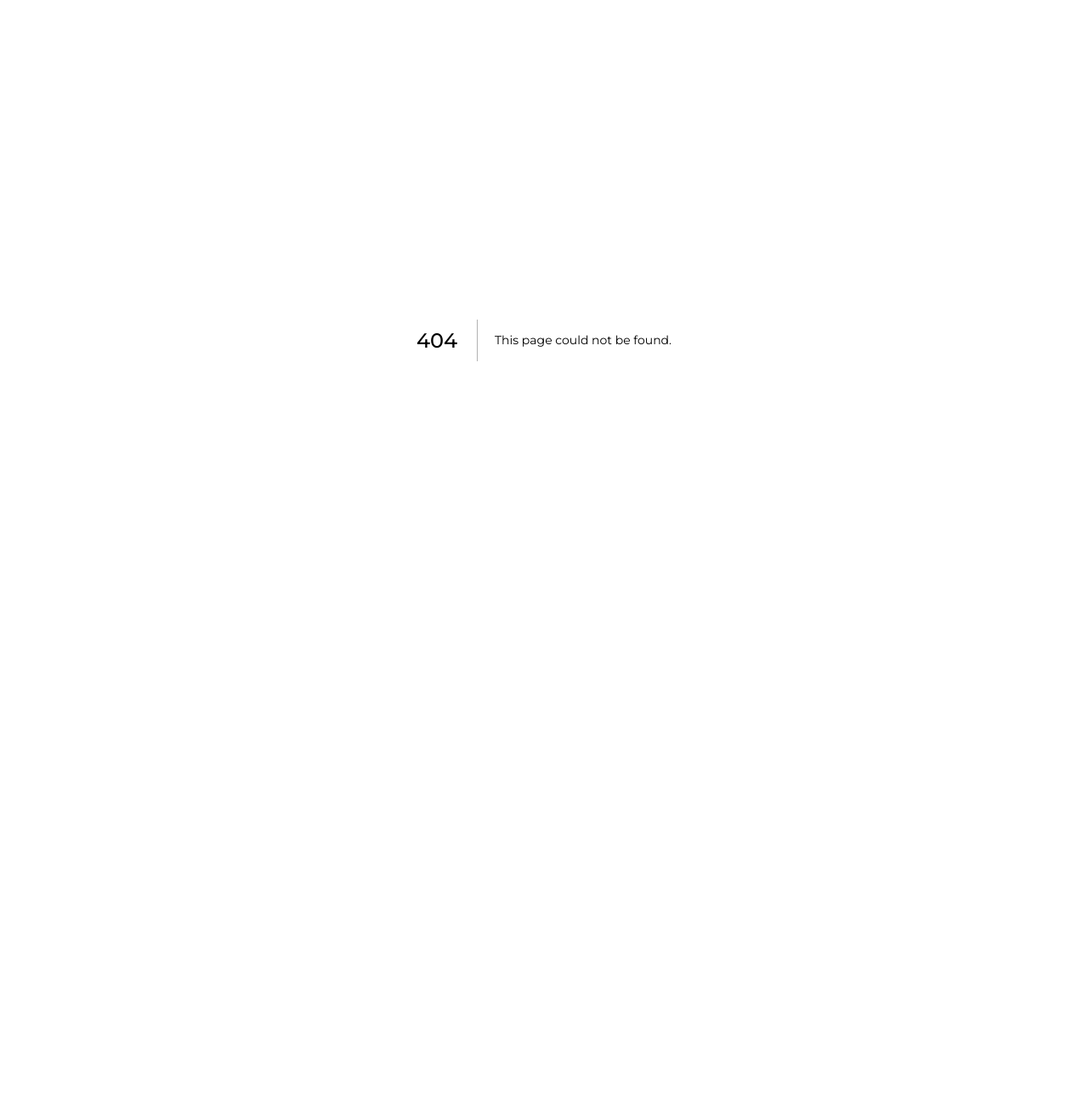
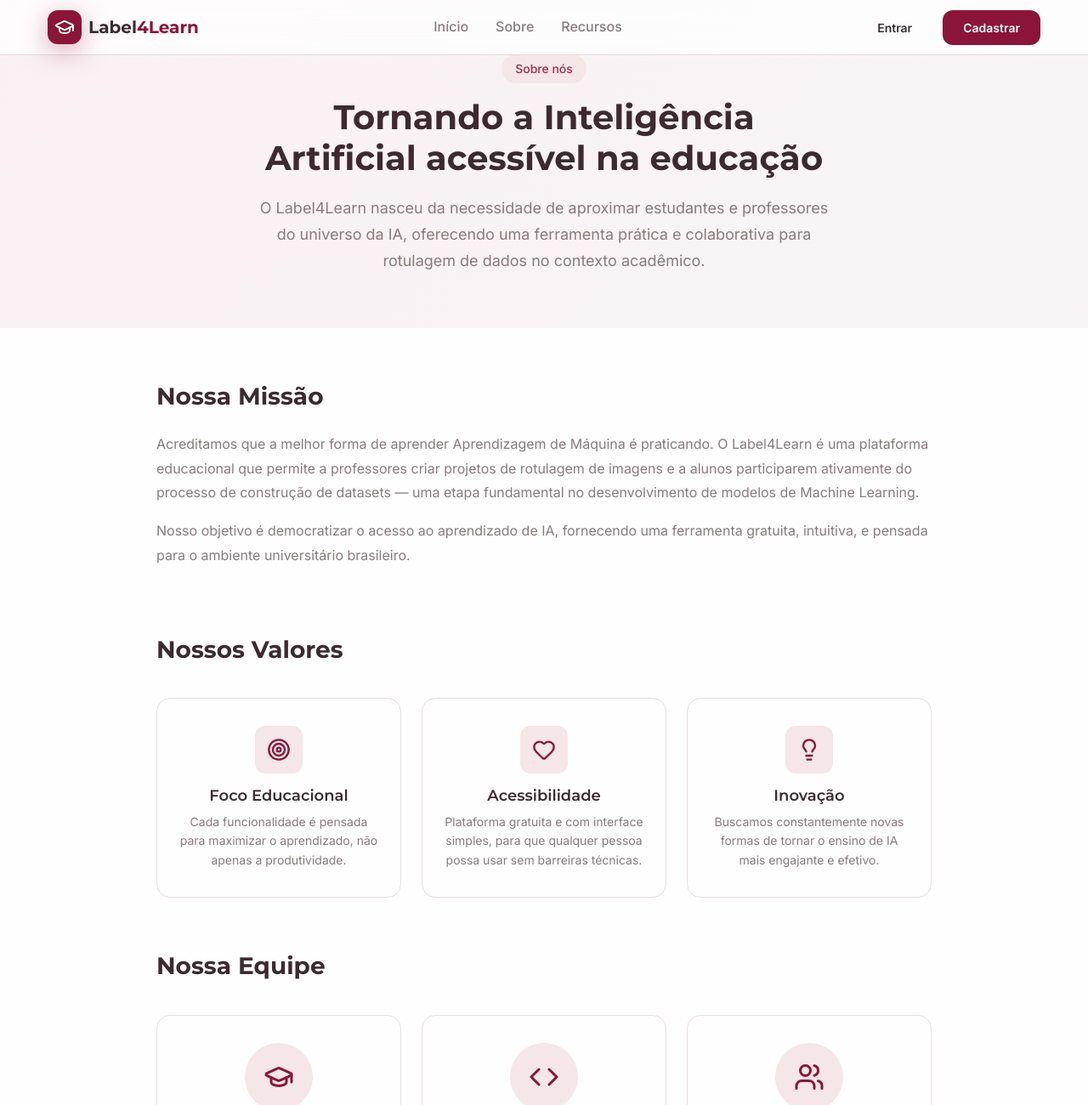
Before and after one commit to lucashenrique505/label4learn, a Next.js app: page /sobre in a window 1280 px wide. Before the commit this address had no page. Shown: the top 1300 px of the page at 85% size. Before the commit the page ends 800 px from the top, so only its background shows below. Built offline with nearby package versions, Linux system fonts and the light colour scheme.

Commit message:
add: About page

```diff
--- /dev/null
+++ b/src/app/sobre/page.jsx
@@ -0,0 +1,130 @@
+import { Footer } from "@/components/Footer";
+import { Navbar } from "@/components/Navbar";
+import {
+  Code,
+  GraduationCap,
+  Heart,
+  Lightbulb,
+  Target,
+  Users,
+} from "lucide-react";
+import "./styles.css";
+
+const About = () => {
+  return (
+    <>
+      <main>
+        <Navbar />
+
+        <section className="hero">
+          <div className="hero-content">
+            <span className="label">Sobre nós</span>
+            <h1 className="title">
+              Tornando a Inteligência Artificial acessível na educação
+            </h1>
+            <p className="subtitle">
+              O Label4Learn nasceu da necessidade de aproximar estudantes e
+              professores do universo da IA, oferecendo uma ferramenta prática e
+              colaborativa para rotulagem de dados no contexto acadêmico.
+            </p>
+          </div>
+        </section>
+
+        <section className="section">
+          <h2 className="section-title">Nossa Missão</h2>
+          <p className="section-text">
+            Acreditamos que a melhor forma de aprender Aprendizagem de Máquina é
+            praticando. O Label4Learn é uma plataforma educacional que permite a
+            professores criar projetos de rotulagem de imagens e a alunos
+            participarem ativamente do processo de construção de datasets — uma
+            etapa fundamental no desenvolvimento de modelos de Machine Learning.
+          </p>
+          <p className="section-text">
+            Nosso objetivo é democratizar o acesso ao aprendizado de IA,
+            fornecendo uma ferramenta gratuita, intuitiva, e pensada para o
+            ambiente universitário brasileiro.
+          </p>
+        </section>
+
+        <section className="section" style={{ paddingTop: 0 }}>
+          <h2 className="section-title">Nossos Valores</h2>
+          <div className="values-grid">
+            <div className="value-card">
+              <div className="value-icon">
+                <Target />
+              </div>
+              <h3 className="value-title">Foco Educacional</h3>
+              <p className="value-description">
+                Cada funcionalidade é pensada para maximizar o aprendizado, não
+                apenas a produtividade.
+              </p>
+            </div>
+            <div className="value-card">
+              <div className="value-icon">
+                <Heart />
+              </div>
+              <h3 className="value-title">Acessibilidade</h3>
+              <p className="value-description">
+                Plataforma gratuita e com interface simples, para que qualquer
+                pessoa possa usar sem barreiras técnicas.
+              </p>
+            </div>
+            <div className="value-card">
+              <div className="value-icon">
+                <Lightbulb />
+              </div>
+              <h3 className="value-title">Inovação</h3>
+              <p className="value-description">
+                Buscamos constantemente novas formas de tornar o ensino de IA
+                mais engajante e efetivo.
+              </p>
+            </div>
+          </div>
+        </section>
+
+        <section className="section" style={{ paddingTop: 0 }}>
+          <h2 className="section-title">Nossa Equipe</h2>
+          <div className="team-grid">
+            <div className="team-card">
+              <div className="team-avatar">
+                <GraduationCap />
+              </div>
+              <h3 className="team-name">Prof. Rodrigo Ribeiro</h3>
+              <p className="team-position">Coordenador do Projeto</p>
+              <p className="team-bio">
+                Doutor em Ciência da Computação com foco em IA aplicada à
+                educação.
+              </p>
+            </div>
+            <div className="team-card">
+              <div className="team-avatar">
+                <Code />
+              </div>
+              <h3 className="team-name">Lucas Henrique da Silva</h3>
+              <p className="team-position">Desenvolvedor Principal</p>
+              <p className="team-bio">
+                Engenheiro de software com experiência em plataformas
+                educacionais
+              </p>
+            </div>
+            <div className="team-card">
+              <div className="team-avatar">
+                <Users />
+              </div>
+              <h3 className="team-name">Victor Tavares</h3>
+              <p className="team-position">Designer UX</p>
+              <p className="team-bio">
+                Especialista em design centrado no usuário para aplicações
+                educacionais.
+              </p>
+            </div>
+          </div>
+        </section>
+
+        <Footer />
+      </main>
+    </>
+  );
+};
+
+export default About;
--- /dev/null
+++ b/src/app/sobre/styles.css
@@ -0,0 +1,181 @@
+.hero {
+  text-align: center;
+  padding: 64px 0;
+  background: linear-gradient(
+    135deg,
+    var(--vermelho-fundo-suave) 0%,
+    var(--cinza-fundo) 100%
+  );
+}
+
+.hero-content {
+  max-width: 720px;
+  margin: 0 auto;
+  padding: 0 24px;
+}
+
+.label {
+  display: inline-block;
+  padding: 6px 16px;
+  background-color: var(--vermelho-fundo);
+  color: var(--vermelho-medio);
+  font-size: 14px;
+  font-weight: 500;
+  border-radius: var(--raio-completo);
+  margin-bottom: 16px;
+}
+
+.title {
+  font-family: var(--fonte-titulo);
+  font-size: 40px;
+  font-weight: 700;
+  color: var(--cinza-escuro);
+  margin-bottom: 20px;
+  line-height: 1.2;
+}
+
+.subtitle {
+  font-size: 18px;
+  color: var(--cinza-medio);
+  line-height: 1.7;
+}
+
+.section {
+  max-width: 960px;
+  margin: 0 auto;
+  padding: 64px 24px;
+}
+
+.section-title {
+  font-family: var(--fonte-titulo);
+  font-size: 28px;
+  font-weight: 700;
+  color: var(--cinza-escuro);
+  margin-bottom: 24px;
+}
+
+.section-text {
+  font-size: 16px;
+  color: var(--cinza-medio);
+  line-height: 1.8;
+  margin-bottom: 16px;
+}
+
+.values-grid {
+  display: grid;
+  grid-template-columns: repeat(3, 1fr);
+  gap: 24px;
+  margin-top: 40px;
+}
+
+.value-card {
+  padding: 32px 24px;
+  background-color: var(--branco);
+  border: 1px solid var(--borda);
+  border-radius: var(--raio-grande);
+  text-align: center;
+  transition: all 0.3s ease;
+}
+
+.value-card:hover {
+  border-color: rgba(139, 21, 56, 0.2);
+}
+
+.value-icon {
+  width: 56px;
+  height: 56px;
+  background-color: var(--vermelho-fundo);
+  border-radius: var(--raio-medio);
+  display: flex;
+  align-items: center;
+  justify-content: center;
+  margin: 0 auto 16px;
+}
+
+.value-icon svg {
+  width: 28px;
+  height: 28px;
+  color: var(--vermelho-escuro);
+}
+
+.value-title {
+  font-family: var(--fonte-titulo);
+  font-size: 18px;
+  font-weight: 600;
+  color: var(--cinza-escuro);
+  margin-bottom: 8px;
+}
+
+.value-description {
+  font-size: 14px;
+  color: var(--cinza-medio);
+  line-height: 1.6;
+}
+
+.team-grid {
+  display: grid;
+  grid-template-columns: repeat(3, 1fr);
+  gap: 24px;
+  margin-top: 40px;
+}
+
+.team-card {
+  padding: 32px 24px;
+  background-color: var(--branco);
+  border: 1px solid var(--borda);
+  border-radius: var(--raio-grande);
+  text-align: center;
+  transition: all 0.3s ease;
+}
+
+.team-card:hover {
+  box-shadow: var(--sombra-media);
+}
+
+.team-avatar {
+  width: 80px;
+  height: 80px;
+  border-radius: 50%;
+  background-color: var(--vermelho-fundo);
+  display: flex;
+  align-items: center;
+  justify-content: center;
+  margin: 0 auto 16px;
+}
+
+.team-avatar svg {
+  width: 36px;
+  height: 36px;
+  color: var(--vermelho-escuro);
+}
+
+.team-name {
+  font-family: var(--fonte-titulo);
+  font-size: 18px;
+  font-weight: 600;
+  color: var(--cinza-escuro);
+  margin-bottom: 4px;
+}
+
+.team-position {
+  font-size: 14px;
+  color: var(--vermelho-medio);
+  margin-bottom: 8px;
+}
+
+.team-bio {
+  font-size: 14px;
+  color: var(--cinza-medio);
+  line-height: 1.6;
+}
+
+@media (max-width: 768px) {
+  .title {
+    font-size: 28px;
+  }
+
+  .values-grid,
+  .team-grid {
+    grid-template-columns: 1fr;
+  }
+}
```
Also changed, not shown: src/app/aluno/page.jsx (added), src/app/aluno/styles.css (added).
